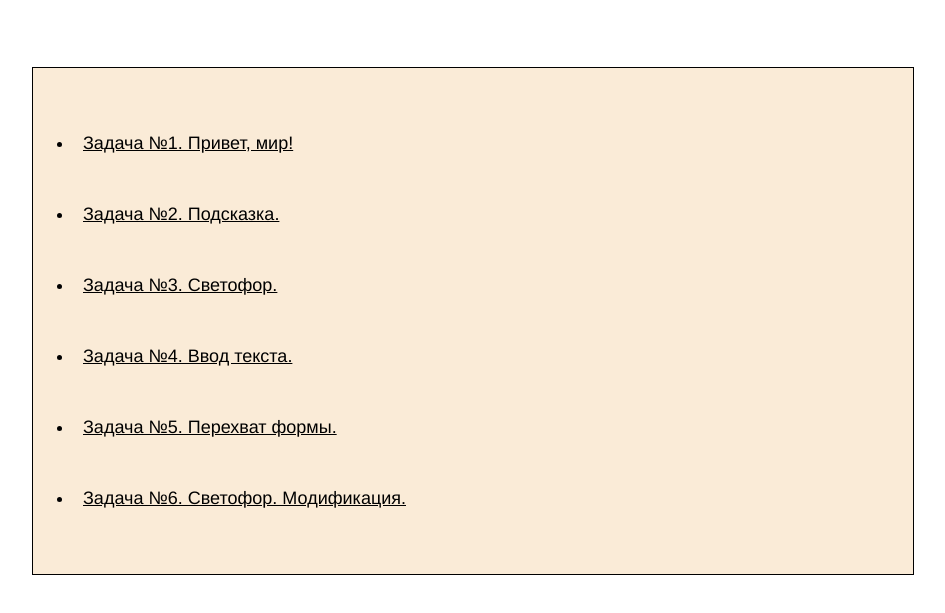
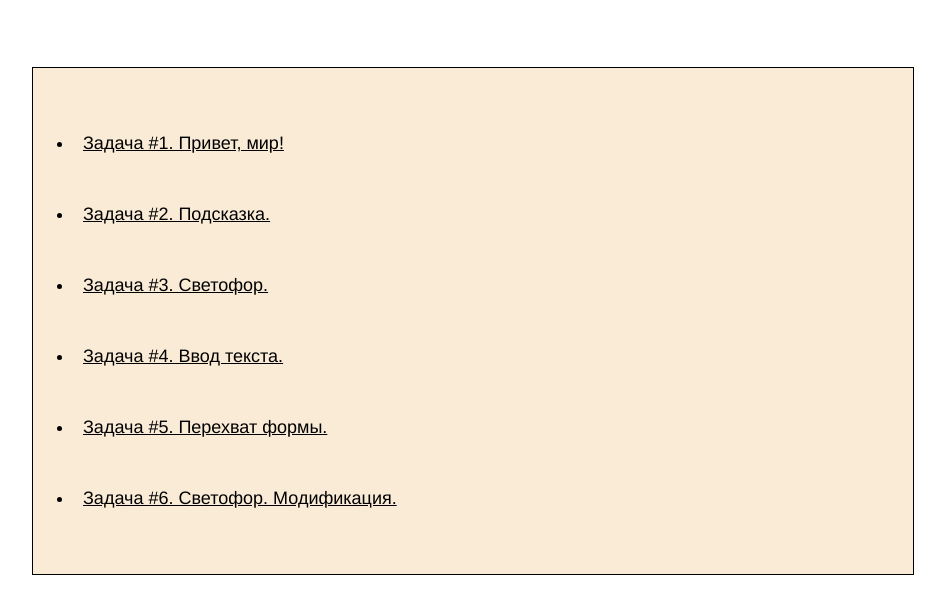
Before and after one commit to SergeyTon/Task_6, a plain HTML site: page index.html in a window 1280 px wide. Shown: the part 129-742 px from the top of the page, without its empty margins (38-983 px from the left). Drawn offline with Linux system fonts and the light colour scheme.

Commit message:
change main text

```diff
--- a/index.html
+++ b/index.html
@@ -12,22 +12,22 @@
   <h1>Практическая работа по теме "Старт в JavaScript".</h1>
   <ul>
     <li>
-      <a href="task1/index.html">Задача №1. Привет, мир!</a>
+      <a href="task1/index.html">Задача #1. Привет, мир!</a>
     </li>
     <li>
-      <a href="task2/index.html">Задача №2. Подсказка.</a>
+      <a href="task2/index.html">Задача #2. Подсказка.</a>
     </li>
     <li>
-      <a href="task3/index.html">Задача №3. Светофор. </a>
+      <a href="task3/index.html">Задача #3. Светофор. </a>
     </li>
     <li>
-      <a href="task4/index.html">Задача №4. Ввод текста. </a>
+      <a href="task4/index.html">Задача #4. Ввод текста. </a>
     </li>
     <li>
-      <a href="task5/index.html">Задача №5. Перехват формы.</a>
+      <a href="task5/index.html">Задача #5. Перехват формы.</a>
     </li>
     <li>
-      <a href="task6/index.html">Задача №6. Светофор. Модификация.</a>
+      <a href="task6/index.html">Задача #6. Светофор. Модификация.</a>
     </li>
   </ul>
 </body>
```
